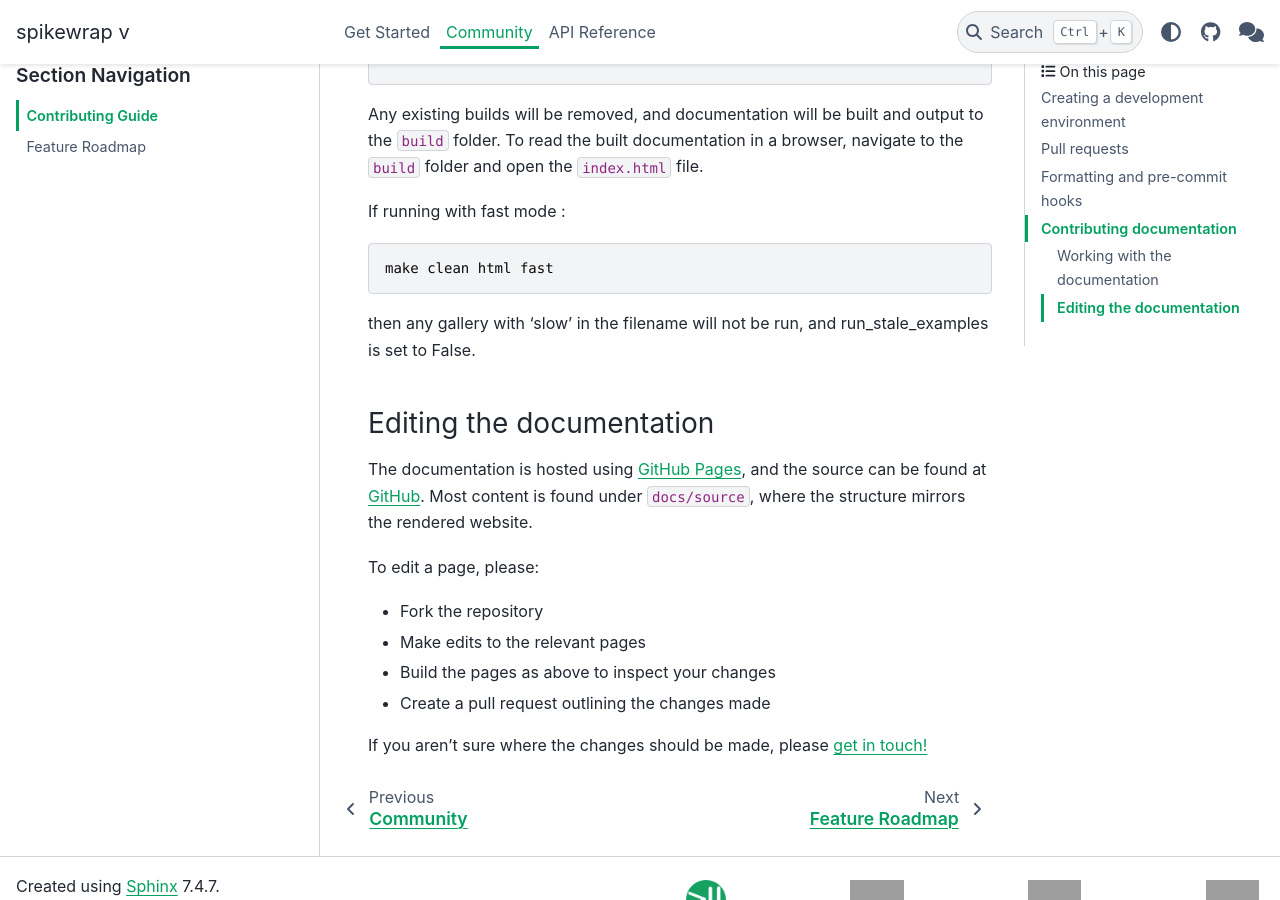
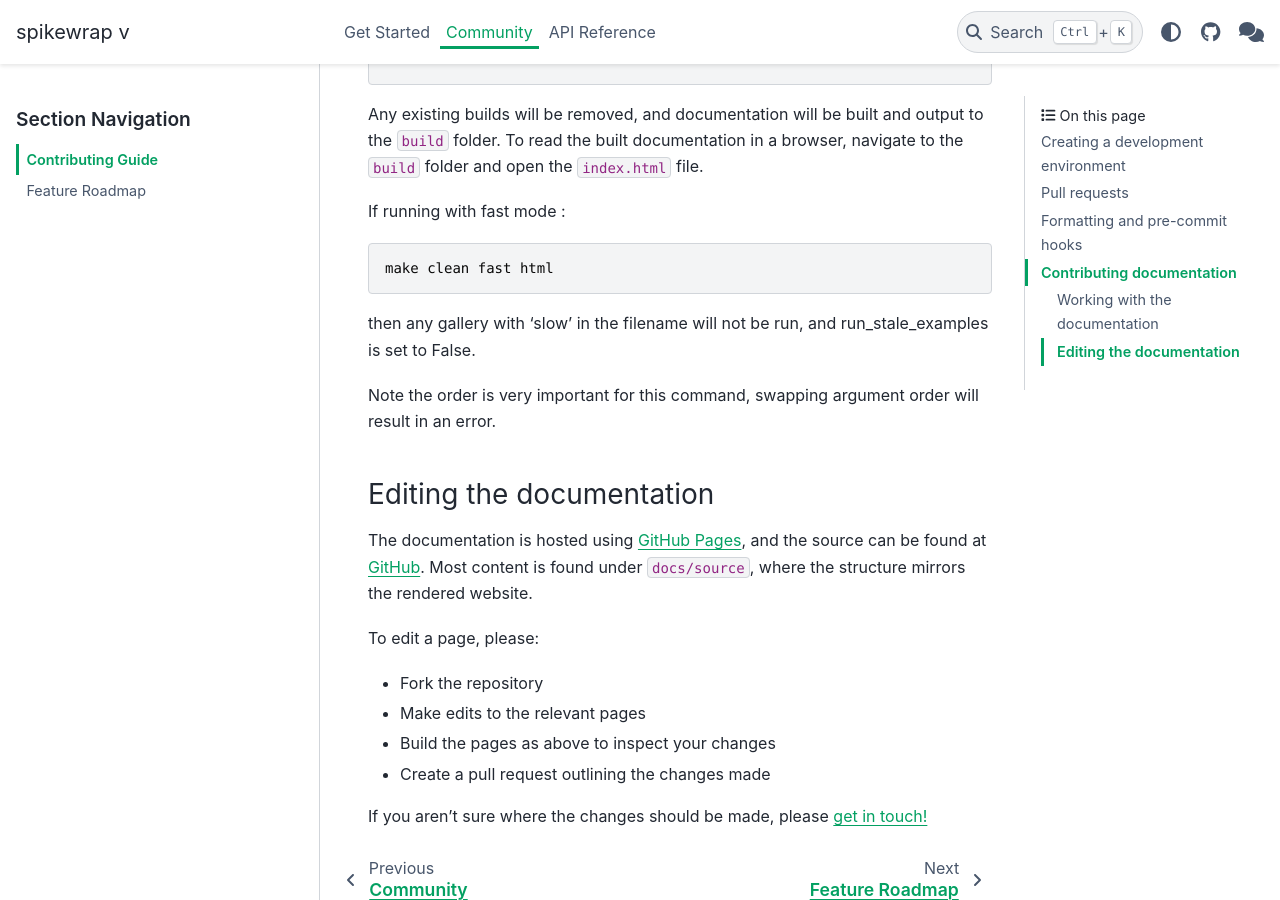
Before and after one commit to neuroinformatics-unit/spikewrap, a Sphinx documentation site: the page built from docs/source/community/contributing_guidelines.md, in a window 1280 px wide and 900 px high, scrolled down 3125 px. Built offline with Sphinx 7.4.7 and the PyData theme 0.15.4, drawn with Linux system fonts in a browser that asks for light colours; pages that are not in the unit, such as notebooks, are missing from menus; the version number could not be read and is left out; grey boxes are pictures that could not be loaded.

````diff
--- a/docs/source/community/contributing_guidelines.md
+++ b/docs/source/community/contributing_guidelines.md
@@ -128,9 +128,11 @@ folder and open the `index.html` file.
 
 If running with fast mode :
 ```
-make clean html fast
+make clean fast html
 ```
 then any gallery with 'slow' in the filename will not be run, and run_stale_examples is set to False.
+
+Note the order is very important for this command, swapping argument order will result in an error.
 
 ### Editing the documentation
 
--- a/docs/source/conf.py
+++ b/docs/source/conf.py
@@ -105,9 +105,7 @@ exclude_patterns = [
     "gallery_builds/tutorials/*.ipynb", "gallery_builds/get_started/*.ipynb", "gallery_builds/how_to/*.ipynb"  # TODO: rename if not using custom
 ]
 
-import sphinx_gallery.sorting
-
-fast_mode = tags.has("fast")
+fast_mode = "fast" in os.getenv("SPHINXENV", "")
 
 # Configure Sphinx gallery
 sphinx_gallery_conf = {
````
Also changed, not shown: docs/source/galleries/README.md (deleted, +0 -4 lines), docs/source/get_started/index.md (+2 -2 lines), 2 other files.
